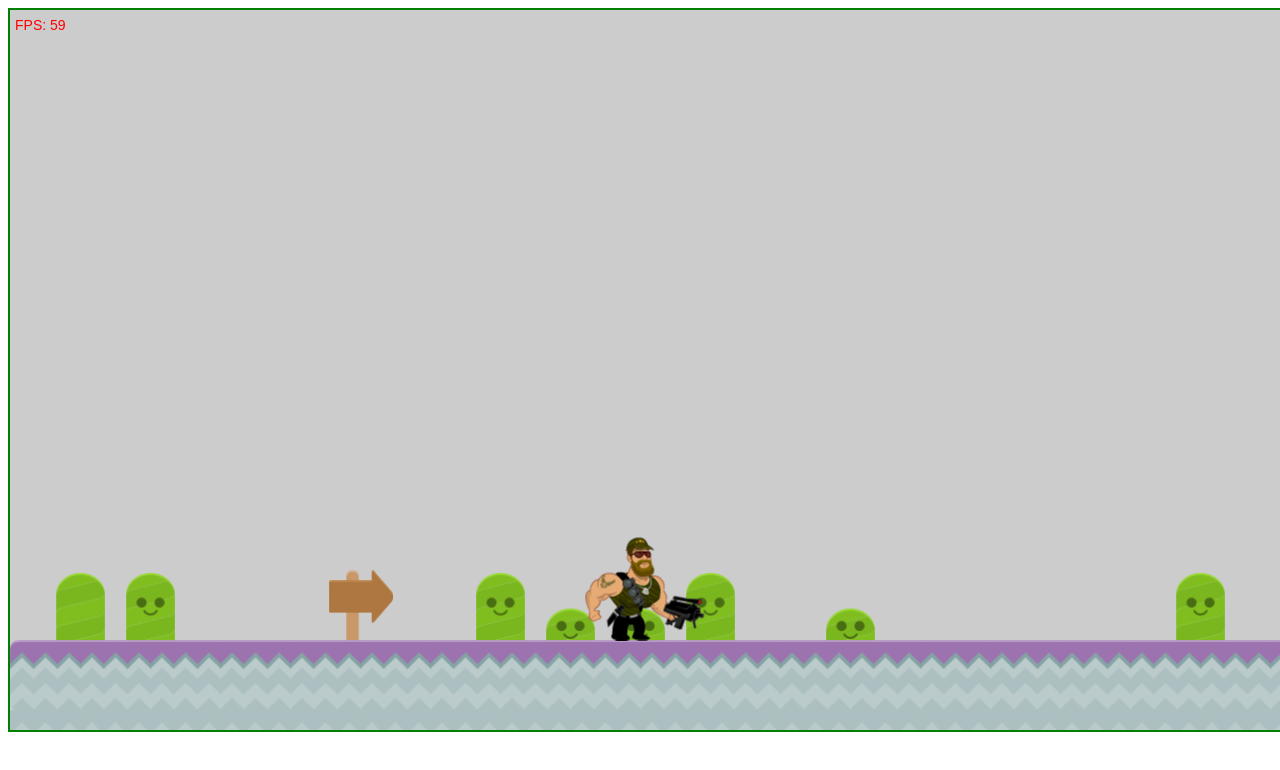
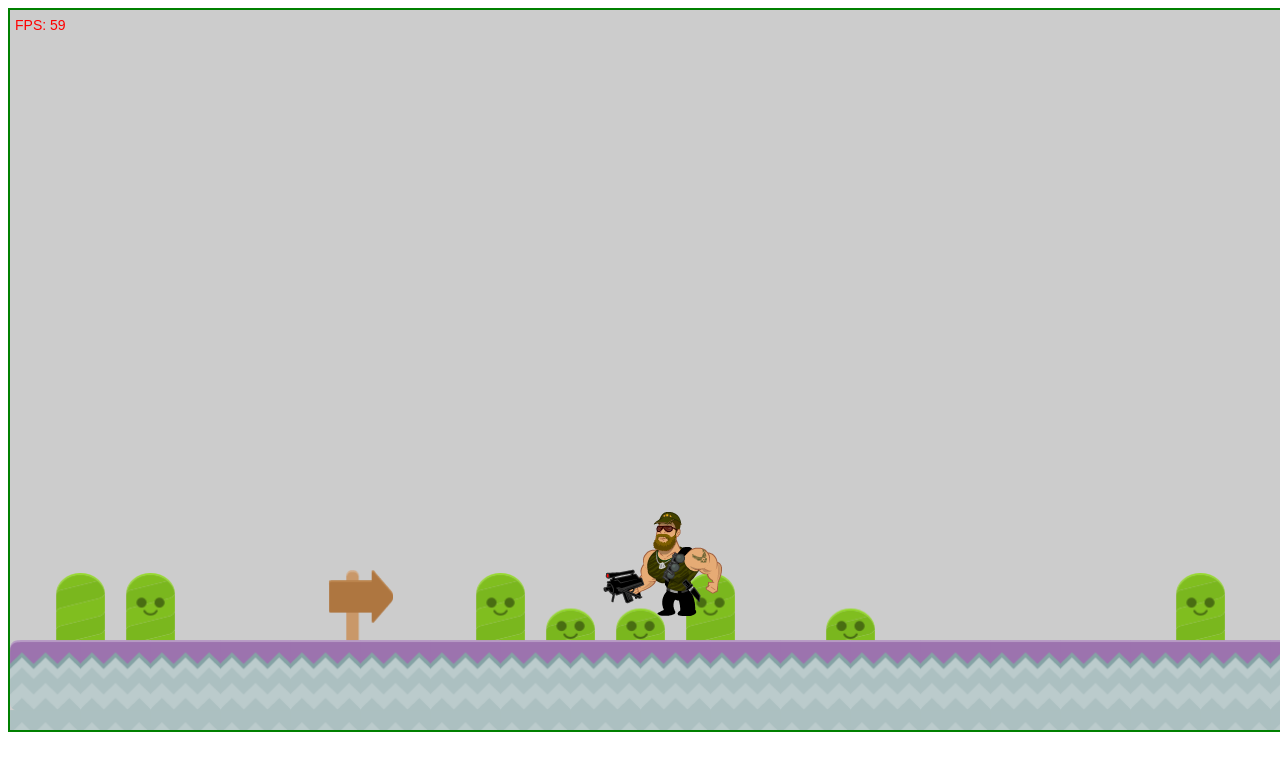
Before and after one commit to jaredmulconry/2DHTML5Platformer, a plain HTML site: page index.html in a window 1280 px wide. Drawn offline with Linux system fonts and the light colour scheme.

Commit message:
Added buggy animation code
Animation code is still buggy. Plz fix

```diff
--- a/index.html
+++ b/index.html
@@ -11,6 +11,7 @@
 		<script src="vector2.js"></script>
 		<script src="keyboard.js"></script>
 		<script src="level1.js"></script>
+		<script src="sprite.js"></script>
 		<script src="player.js"></script>
 		<script src="bullet.js"></script>
 		<script src="enemy.js"></script>
--- a/player.js
+++ b/player.js
@@ -1,43 +1,160 @@
+//player.js
+
+var LEFT = 0;
+var RIGHT = 0;
+
+var ANIM_IDLE_LEFT = 0;
+var ANIM_JUMP_LEFT = 1;
+var ANIM_WALK_LEFT = 2;
+var ANIM_IDLE_RIGHT = 3;
+var ANIM_JUMP_RIGHT = 4;
+var ANIM_WALK_RIGHT = 5;
+var ANIM_MAX = 6;
+
+var SPRITE_SHEET_COLUMNS = 12;
+var SPRITE_SHEET_ROWS = 8;
+var SPRITE_WIDTH = 165;
+var SPRITE_HEIGHT = 126;
+var SPRITE_TIME_STEP = 0.05;
 
 var Player = function() {
-	this.image = document.createElement("img");
+	this.sprite = new Sprite("ChuckNorris.png");
+	this.sprite.buildAnimation(SPRITE_SHEET_COLUMNS,
+							   SPRITE_SHEET_ROWS,
+							   SPRITE_WIDTH,
+							   SPRITE_HEIGHT,
+							   SPRITE_TIME_STEP,
+				[0, 1, 2, 3, 4, 5, 6, 7]);
+	this.sprite.buildAnimation(SPRITE_SHEET_COLUMNS,
+							   SPRITE_SHEET_ROWS,
+							   SPRITE_WIDTH,
+							   SPRITE_HEIGHT,
+							   SPRITE_TIME_STEP,
+				[8, 9, 10, 11, 12]);
+	this.sprite.buildAnimation(SPRITE_SHEET_COLUMNS,
+							   SPRITE_SHEET_ROWS,
+							   SPRITE_WIDTH,
+							   SPRITE_HEIGHT,
+							   SPRITE_TIME_STEP,
+				[13, 14, 15, 16, 17, 18, 19,
+				 20, 21, 22, 23, 24, 25, 26]);
+	this.sprite.buildAnimation(SPRITE_SHEET_COLUMNS,
+							   SPRITE_SHEET_ROWS,
+							   SPRITE_WIDTH,
+							   SPRITE_HEIGHT,
+							   SPRITE_TIME_STEP,
+				[52, 53, 54, 55, 56, 57, 58, 59]);
+	this.sprite.buildAnimation(SPRITE_SHEET_COLUMNS,
+							   SPRITE_SHEET_ROWS,
+							   SPRITE_WIDTH,
+							   SPRITE_HEIGHT,
+							   SPRITE_TIME_STEP,
+				[60, 61, 62, 63, 64]);
+	this.sprite.buildAnimation(SPRITE_SHEET_COLUMNS,
+							   SPRITE_SHEET_ROWS,
+							   SPRITE_WIDTH,
+							   SPRITE_HEIGHT,
+							   SPRITE_TIME_STEP,
+				[65, 66, 67, 68, 69, 70, 71,
+				 72, 73, 74, 75, 76, 77, 78]);
+
+	for(var i = 0; i < ANIM_MAX; ++i)
+	{
+		this.sprite.setAnimationOffset(i, -55, -87);
+	}
+
 	this.position = new Vector2(9 * TILE, 0);
 	this.velocity = new Vector2();
 	this.gunOffset = new Vector2(64, 36);
-	this.width = 0;
-	this.height = 0;
+	this.width = SPRITE_WIDTH;
+	this.height = SPRITE_HEIGHT;
 	this.offset = new Vector2(0, -TILE/8.0);
 
 	this.falling = true;
 	this.jumping = false;
 
-	this.image.src = "hero.png";
-	SetupImageEvents(this, this.image);
+	this.direction = LEFT;
 };
 Player.prototype.update = function(deltaTime)
 {
+	this.sprite.update(deltaTime);
+
 	var left = false;
 	var right = false;
 	var jump = false;
-
-	if(keyboard.isKeyDown(keyboard.KEY_LEFT) == true)
-	{
-		left = true;
-	}
-	if(keyboard.isKeyDown(keyboard.KEY_RIGHT) == true)
-	{
-		right = true;
-	}
-	if(keyboard.isKeyDown(keyboard.KEY_SPACE) == true)
-	{
-		jump = true;
-	}
 
 	var wasleft = this.velocity.x < 0;
 	var wasright = this.velocity.x > 0;
 	var falling = this.falling;
 	var ddx = 0;
 	var ddy = GRAVITY;
+
+	if(keyboard.isKeyDown(keyboard.KEY_LEFT) == true)
+	{
+		left = true;
+		this.direction = LEFT;
+		if(this.sprite.currentAnimation != ANIM_WALK_LEFT &&
+				this.jumping == false)
+			this.sprite.setAnimation(ANIM_WALK_LEFT);
+	}
+	else if(keyboard.isKeyDown(keyboard.KEY_RIGHT) == true)
+	{
+		right = true;
+		this.direction = RIGHT;
+		if(this.sprite.currentAnimation != ANIM_WALK_RIGHT &&
+				this.jumping == false)
+			this.sprite.setAnimation(ANIM_WALK_RIGHT);
+	}
+	else
+	{
+		if(this.jumping == false && this.falling == false)
+		{
+			if(this.direction == LEFT)
+			{
+				if(this.sprite.currentAnimation != ANIM_IDLE_LEFT)
+				{
+					this.sprite.setAnimation(ANIM_IDLE_LEFT);
+				}
+			}
+			else
+			{
+				if(this.sprite.currentAnimation != ANIM_IDLE_RIGHT)
+				{
+					this.sprite.setAnimation(ANIM_IDLE_RIGHT);
+				}
+			}
+		}
+	}
+	if(keyboard.isKeyDown(keyboard.KEY_SPACE) == true)
+	{
+		jump = true;
+		if(this.direction == LEFT &&
+		   this.sprite.currentAnimation != ANIM_JUMP_LEFT)
+		{
+			this.sprite.setAnimation(ANIM_JUMP_LEFT);
+		}
+		else if(this.direction == RIGHT &&
+		   this.sprite.currentAnimation != ANIM_JUMP_RIGHT)
+		{
+			this.sprite.setAnimation(ANIM_JUMP_RIGHT);
+		}
+	}
+
+	if(jump && !this.jumping && !falling)
+	{
+		ddy = ddy - JUMP;
+		this.jumping = true;
+		if(this.direction == LEFT &&
+		   this.sprite.currentAnimation != ANIM_JUMP_LEFT)
+		{
+			this.sprite.setAnimation(ANIM_JUMP_LEFT);
+		}
+		else if(this.direction == RIGHT &&
+		   this.sprite.currentAnimation != ANIM_JUMP_RIGHT)
+		{
+			this.sprite.setAnimation(ANIM_JUMP_RIGHT);
+		}
+	}
 
 	if(left)
 		ddx = ddx - ACCEL;
@@ -48,12 +165,6 @@ Player.prototype.update = function(deltaTime)
 		ddx = ddx + ACCEL;
 	else if(wasright)
 		ddx = ddx - FRICTION;
-
-	if(jump && !this.jumping && !falling)
-	{
-		ddy = ddy - JUMP;
-		this.jumping = true;
-	}
 
 	this.position.set(Math.floor(this.position.x + deltaTime * this.velocity.x),
 					  Math.floor(this.position.y + deltaTime * this.velocity.y));
@@ -114,5 +225,5 @@ Player.prototype.update = function(deltaTime)
 }
 Player.prototype.draw = function()
 {
-	DrawImage(context, this.image, this.position.x, this.position.y, 0);
+	this.sprite.draw(context, this.position.x, this.position.y);
 }
```
